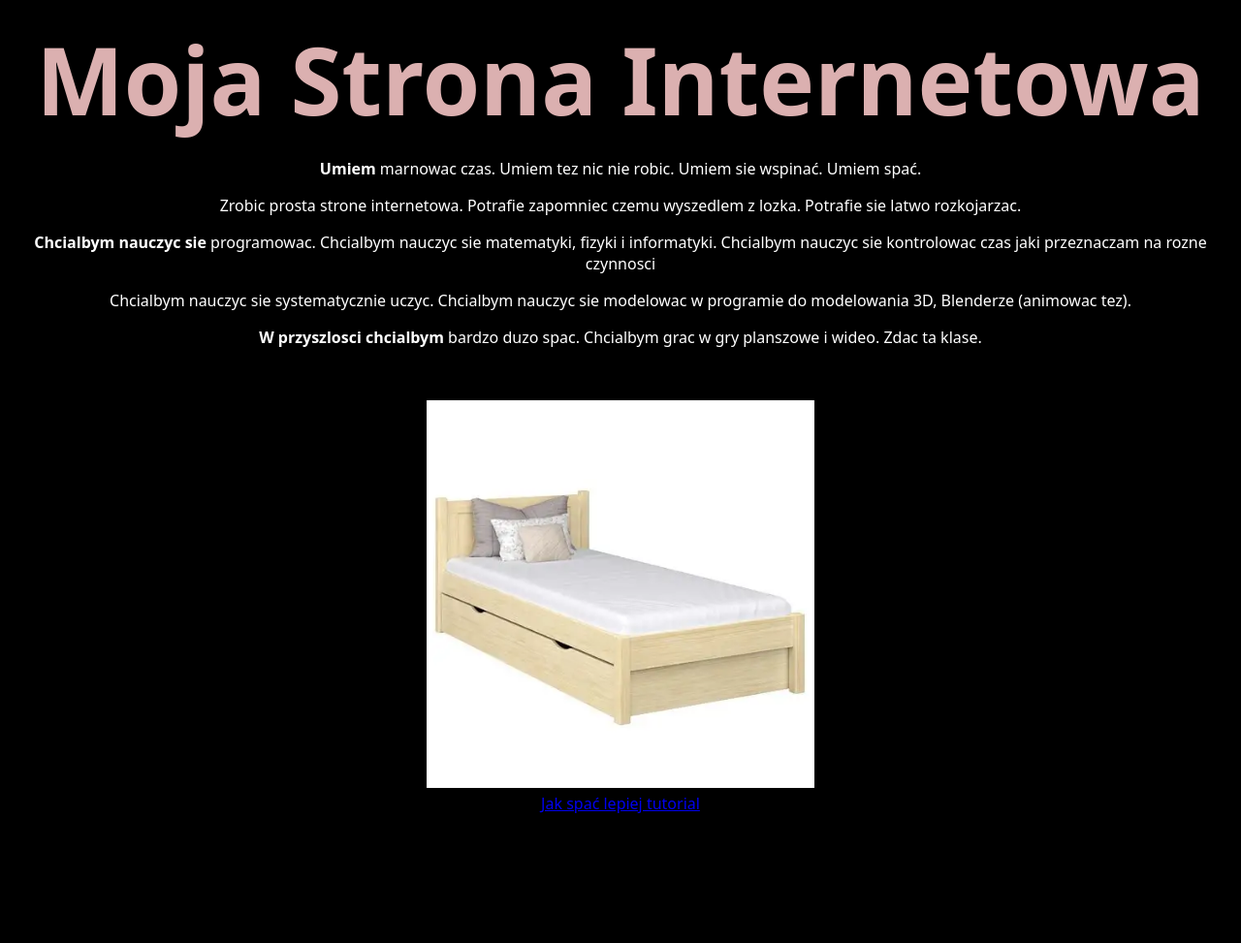
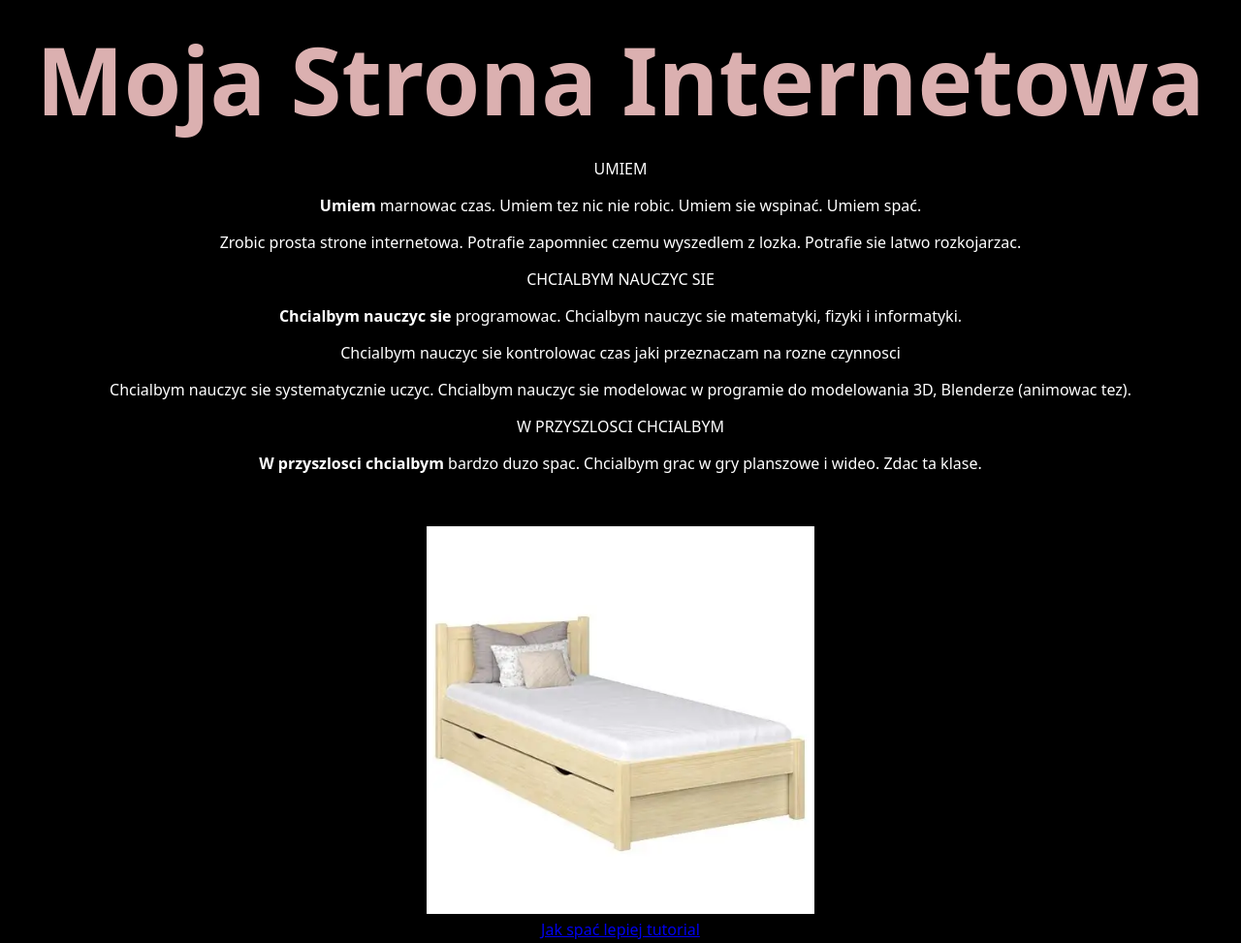
Before and after one commit to PuszkaZGroszkiem22/puszkazgroszkiem22.github.io, a plain HTML site: page index.html in a window 1280 px wide. Shown: the whole page at 97% size. Before the commit the page ends 848 px from the top, so only its background shows below. Drawn offline with Linux system fonts and the light colour scheme; a web font is replaced by a local one.

Commit message:
Update index.html

```diff
--- a/index.html
+++ b/index.html
@@ -12,8 +12,11 @@
 <body class="bitcount-grid-single-670">
     <div>
     <p><center><f><b><k>Moja Strona Internetowa</k></b></center></f></p>
+    <p><f><center>UMIEM</center></f></p>
     <p><b><g><center> Umiem</b> marnowac czas. Umiem tez nic nie robic. Umiem sie wspinać. Umiem spać.<p>Zrobic prosta strone internetowa. Potrafie zapomniec czemu wyszedlem z lozka. Potrafie sie latwo rozkojarzac.
-    <p><b> Chcialbym nauczyc sie</b> programowac. Chcialbym nauczyc sie matematyki, fizyki i informatyki. Chcialbym nauczyc sie kontrolowac czas jaki przeznaczam na rozne czynnosci</p> <p>Chcialbym nauczyc sie systematycznie uczyc. Chcialbym nauczyc sie modelowac w programie do modelowania 3D, Blenderze (animowac tez).</p>
+    <p><f><center>CHCIALBYM NAUCZYC SIE</center></f></p>
+    <p><b> Chcialbym nauczyc sie</b> programowac. Chcialbym nauczyc sie matematyki, fizyki i informatyki.</p><p> Chcialbym nauczyc sie kontrolowac czas jaki przeznaczam na rozne czynnosci</p> <p>Chcialbym nauczyc sie systematycznie uczyc. Chcialbym nauczyc sie modelowac w programie do modelowania 3D, Blenderze (animowac tez).</p>
+    <p><f><center>W PRZYSZLOSCI CHCIALBYM</center></f></p>
     <p><b> W przyszlosci chcialbym</b> bardzo duzo spac. Chcialbym grac w gry planszowe i wideo. Zdac ta klase.</g></p></center></p>
     <p><center><img></p>
     <img src="łóżko.webp" alt='' width=400 lenght=300>
```
